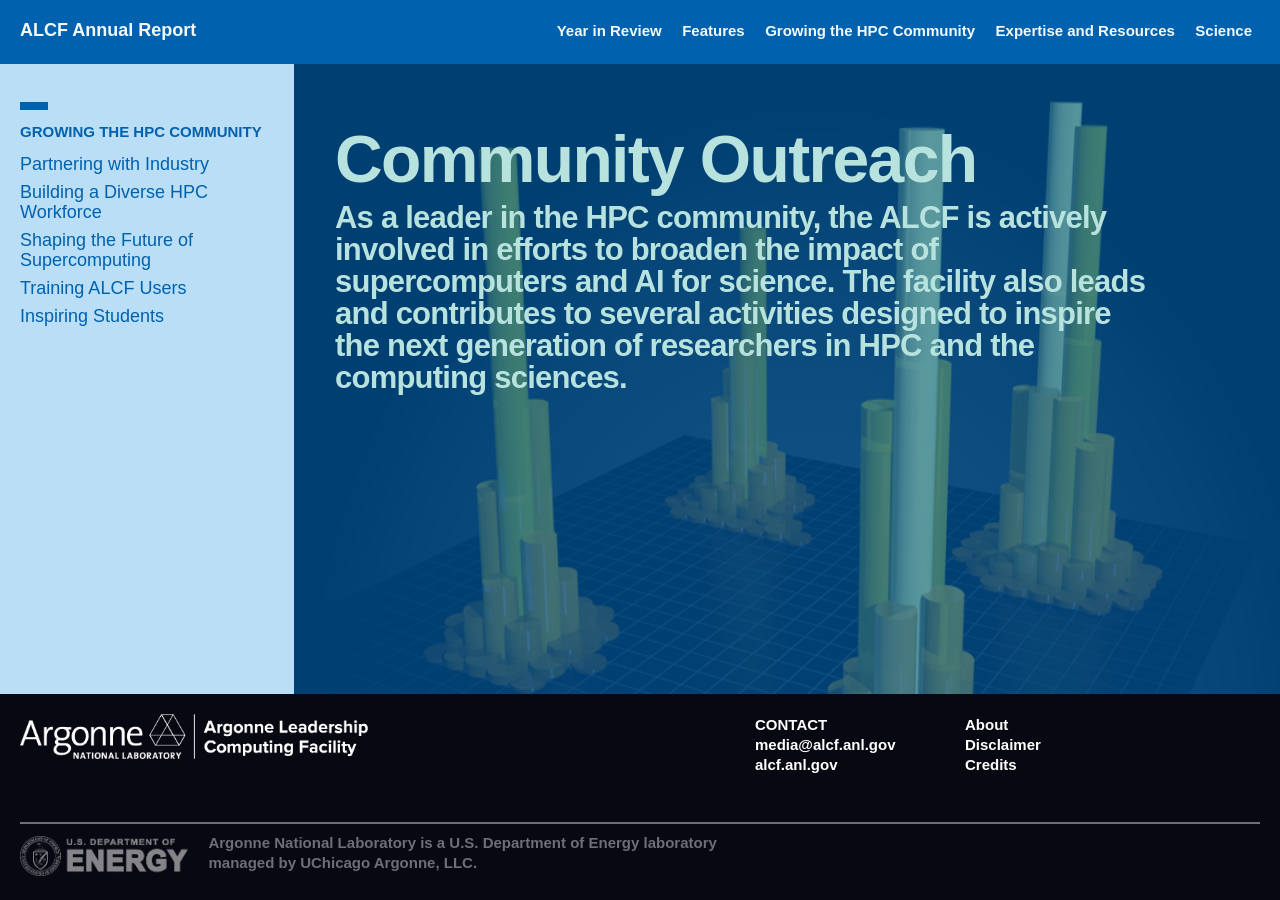
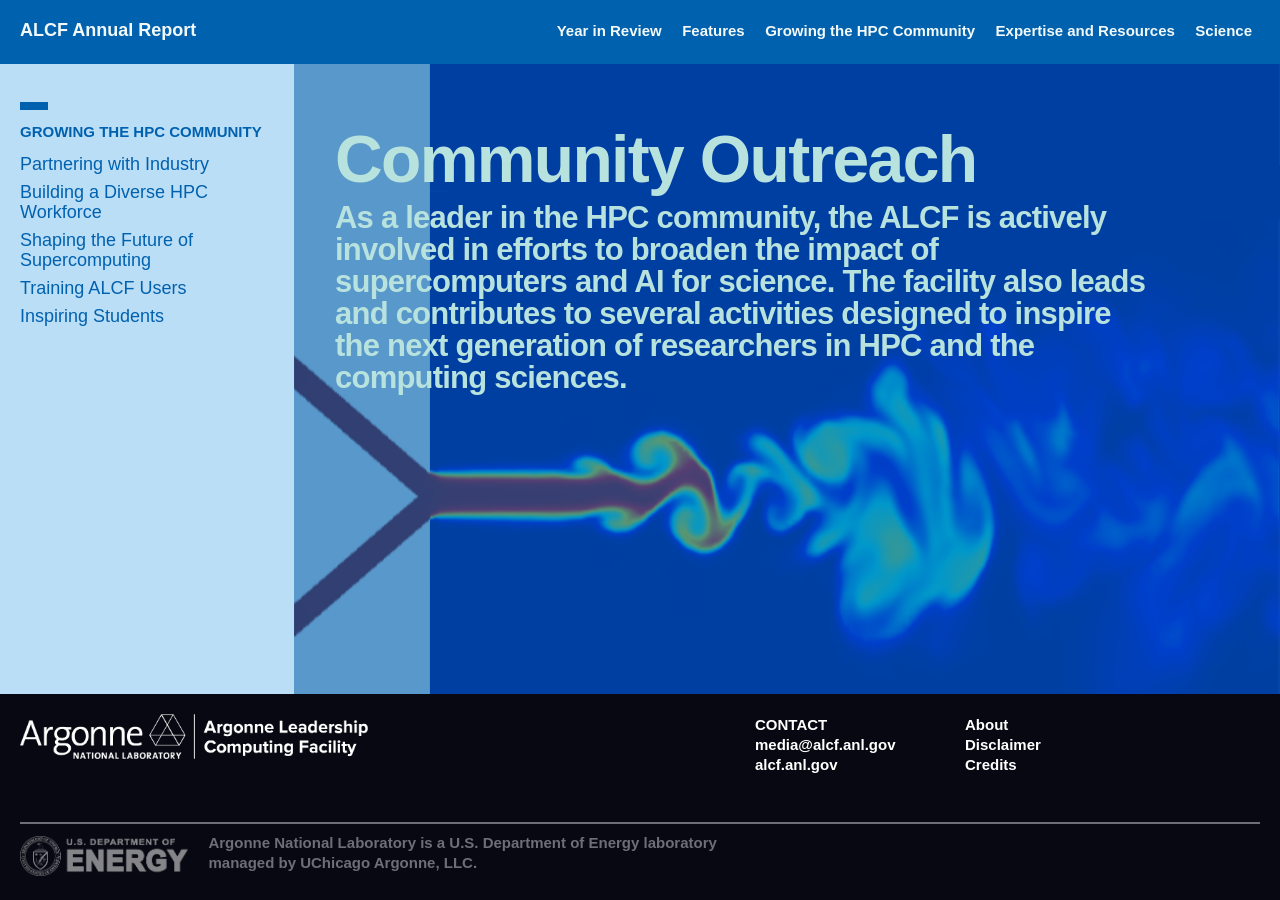
Before and after one commit to sbx-bnagle/ALCF-AR2022, a Jekyll site: the page built from 03_community/section-head.md, in a window 1280 px wide. Built offline with Jekyll 4.4.1, drawn with Linux system fonts in a browser that asks for light colours; some web fonts are replaced.

Commit message:
updated section head bg images

```diff
--- a/03_community/section-head.md
+++ b/03_community/section-head.md
@@ -7,5 +7,5 @@
 title: Community Outreach
 intro: "As a leader in the HPC community, the ALCF is actively involved in efforts to broaden the impact of supercomputers and AI for science. The facility also leads and contributes to several activities designed to inspire the next generation of researchers in HPC and the computing sciences."
 
-bg-img: huerta.png
+bg-img: ALCF-3M_965x543.png
 ---
```
Also changed, not shown: 04_expertise-and-resources/section-head.md (+1 -1 lines).
